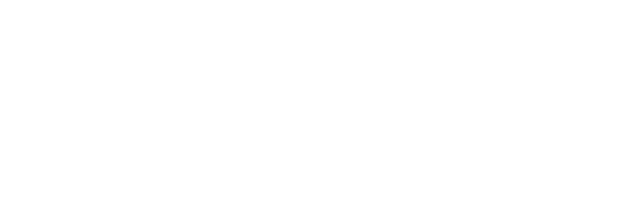
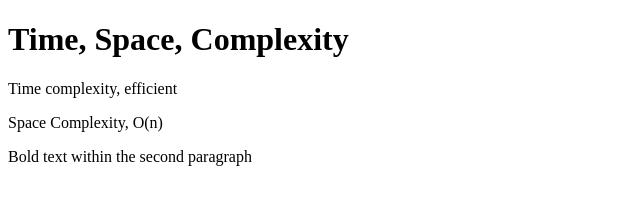
Before and after one commit to acciojob/time-and-space-complexity-immeas, a website: page main.html in a window 1280 px wide. Shown: the whole page, without its empty margins (0-640 px from the left). Drawn offline with Linux system fonts and the light colour scheme.

Commit message:
created a submission

```diff
--- a/main.html
+++ b/main.html
@@ -7,6 +7,10 @@
 </head>
 
 <body>
+	<h1>Time, Space, Complexity</h1>
+	<p>Time complexity, efficient</p>
+	<p>Space Complexity, O(n)</p>
+	<p>Bold text within the second paragraph</p>
 	<!-- the entire body must be written by student -->
     <script type="text/javascript" src="./script.js">
 </script>
```
